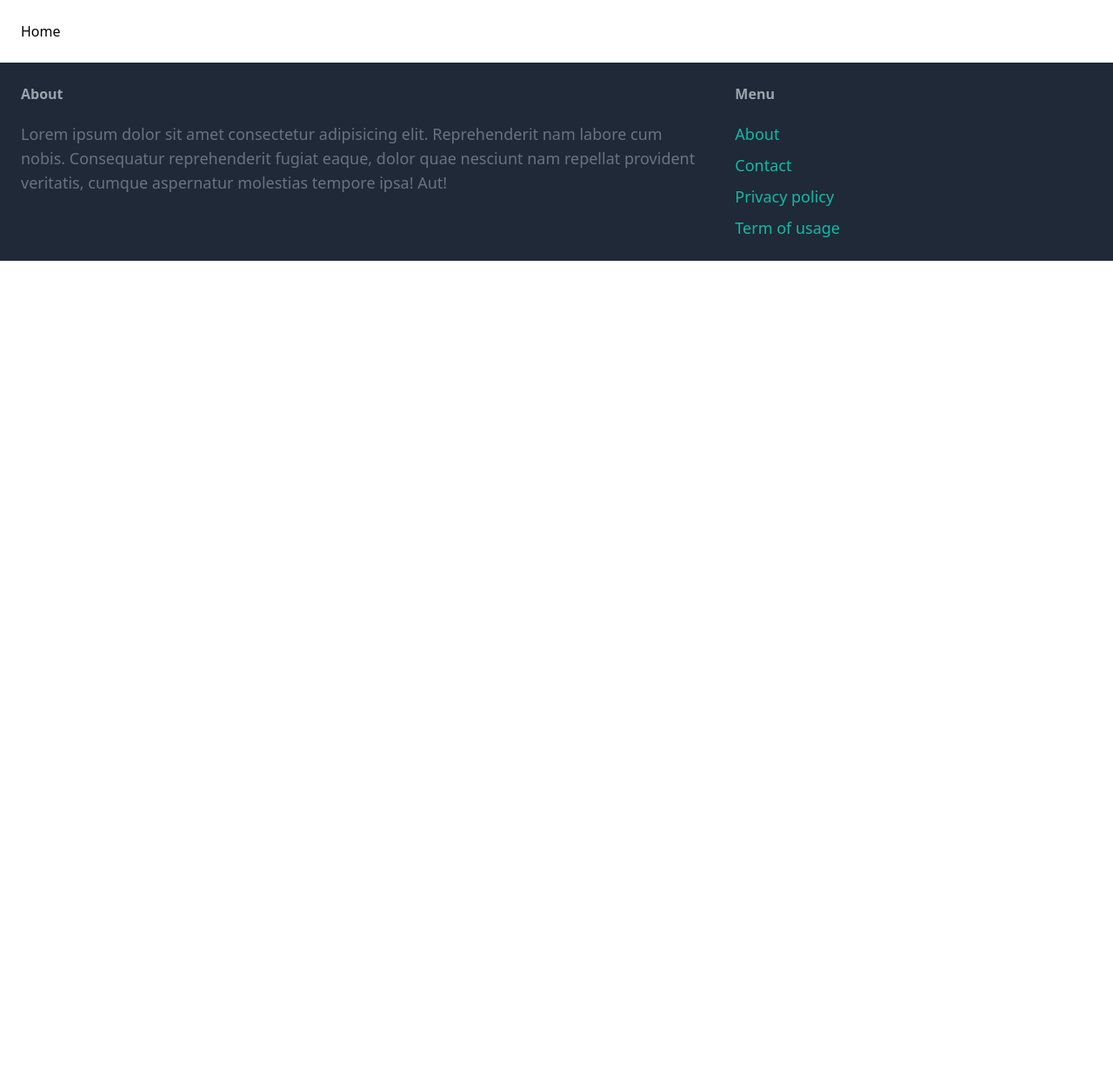
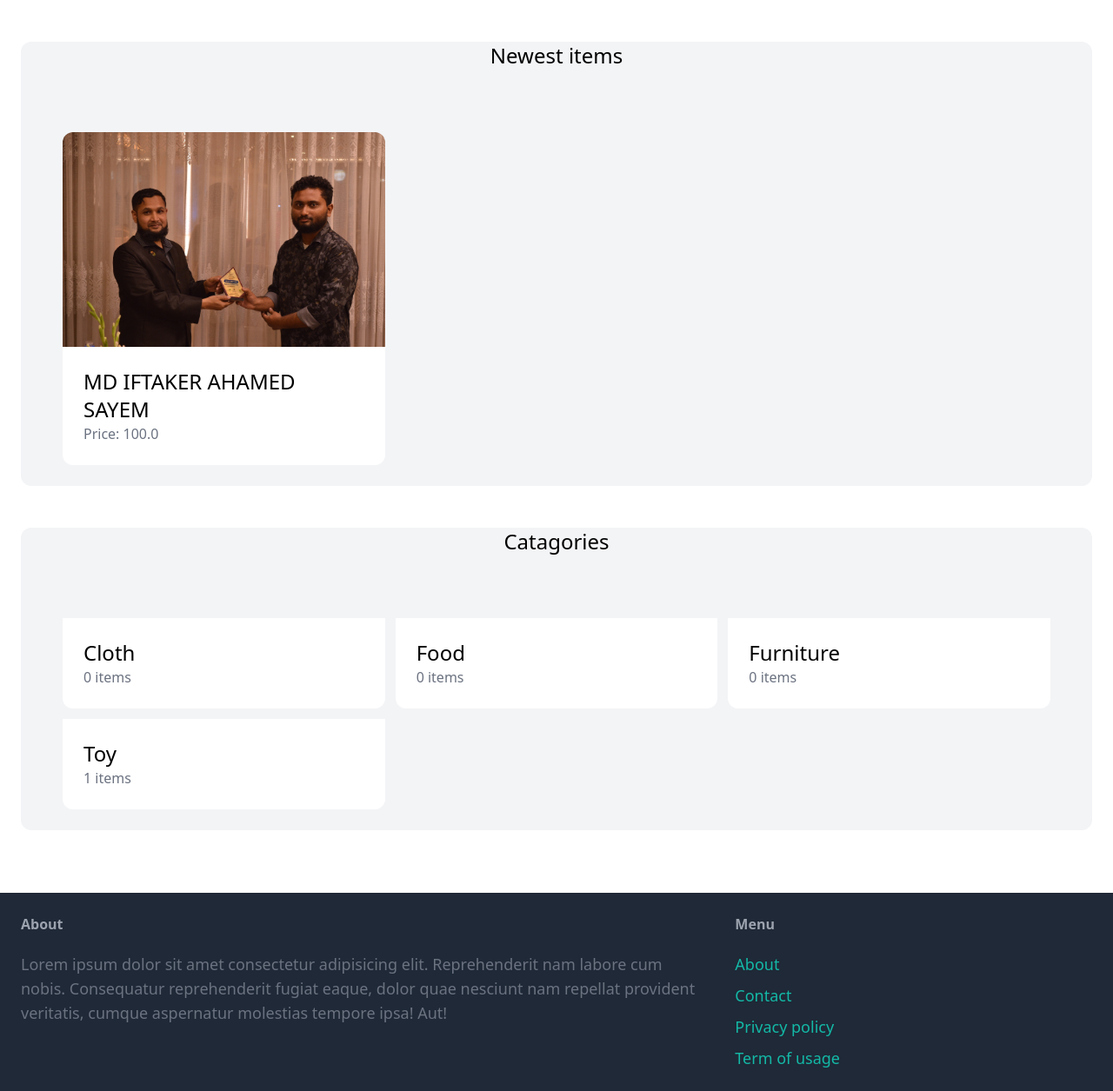
Before and after one commit to Sayemahamed/MarketPlace, a Django app: page / in a window 1280 px wide. Shown: the part 77-1332 px from the top of the page at 87% size. Before the commit the page ends 377 px from the top, so only its background shows below. Run offline with Django 5.2, Linux system fonts and the light colour scheme; data comes from the database, SQL or seed files in the repository; both versions use the stored data as it was after the commit; some libraries are stand-ins or nearby versions.

Commit message:
improved index page

```diff
--- a/core/urls.py
+++ b/core/urls.py
@@ -1,6 +1,7 @@
 from django.urls import path
 from . import views
 
+app_name = 'core'
 urlpatterns = [
     path('', views.index, name='index'),
 ]
--- a/core/views.py
+++ b/core/views.py
@@ -1,6 +1,11 @@
 from django.shortcuts import render
-
+from item.models import Item, Category
 # Create your views here.
 
 def index(request):
-    return render(request, 'core/index.html')
+    items = Item.objects.all()
+    categories = Category.objects.all()
+    return render(request, 'core/index.html', {
+        'items': items,
+        'categories': categories
+        })
--- a/item/models.py
+++ b/item/models.py
@@ -10,11 +10,11 @@ class Category(models.Model):
         ordering = ('name',)
 
 class Item(models.Model):
-    category = models.ForeignKey(Category, on_delete=models.CASCADE)
+    category = models.ForeignKey(Category,related_name="items", on_delete=models.CASCADE)
     name = models.CharField(max_length=55)
     price = models.FloatField()
     image = models.ImageField(upload_to='item_images', blank=True, null=True)
-    created_by = models.ForeignKey('auth.User', on_delete=models.CASCADE)
+    created_by = models.ForeignKey('auth.User',related_name='items', on_delete=models.CASCADE)
     created_at = models.DateTimeField(auto_now_add=True)
     def __str__(self):
         return self.name
--- a/item/urls.py
+++ b/item/urls.py
@@ -1,6 +1,7 @@
 from django.urls import path
 from . import views
 
+app_name = 'item'
 urlpatterns = [
     # path('', views.index, name='index'),
 ]
--- a/templates/core/index.html
+++ b/templates/core/index.html
@@ -1,5 +1,37 @@
 {% extends 'core/base.html' %}
 {% block title %}Welcome{% endblock %}
 {% block content %}
-<h1>Home</h1>
+<div class="mt-6 px-6 my-12 bg-gray-100 rounded-xl">
+    <h2 class="mb-12 text-2xl text-center">Newest items</h2>
+    <div class="grid grid-cols-3 gap-3 p-6">
+        {% for item in items %}
+        <div>
+            <a href="#">
+                <div>
+                    <img src="{{ item.image.url }}" class="rounded-t-xl">
+                </div>
+                <div class="p-6 bg-white rounded-b-xl">
+                    <h2 class="text-2xl">{{ item.name }}</h2>
+                    <p class="text-gray-500">Price: {{ item.price }}</p>
+                </div>
+            </a>
+        </div>
+        {% endfor %}
+    </div>
+</div>
+<div class="mt-6 px-6 my-12 bg-gray-100 rounded-xl">
+    <h2 class="mb-12 text-2xl text-center">Catagories</h2>
+    <div class="grid grid-cols-3 gap-3 p-6">
+        {% for category in categories %}
+        <div>
+            <a href="#">
+                <div class="p-6 bg-white rounded-b-xl">
+                    <h2 class="text-2xl">{{ category.name }}</h2>
+                    <p class="text-gray-500">{{category.items.count}} items</p>
+                </div>
+            </a>
+        </div>
+        {% endfor %}
+    </div>
+</div>
 {% endblock %}
```
Also changed, not shown: item/forms.py (added, +13 -0 lines), db.sqlite3, item/migrations/0002_alter_item_category_alter_item_created_by.py (added), 2 other files.
